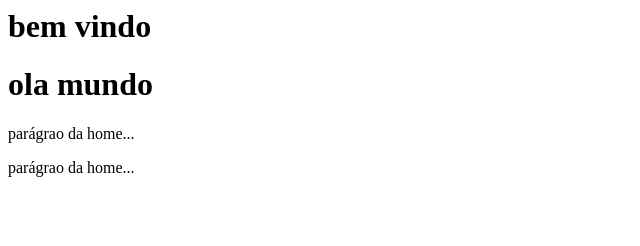
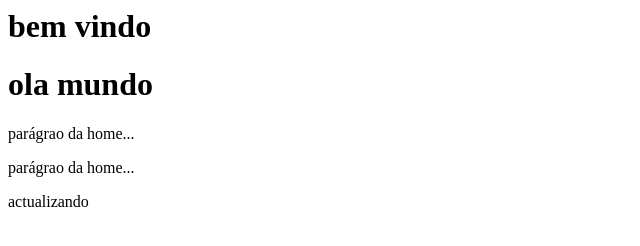
Before and after one commit to rodino2002/curso_github, a plain HTML site: page index.html in a window 1280 px wide. Shown: the whole page, without its empty margins (0-640 px from the left). Drawn offline with Linux system fonts and the light colour scheme.

Commit message:
actualizando o main

```diff
--- a/index.html
+++ b/index.html
@@ -6,3 +6,4 @@
 <p>
     parágrao da home...
 </p>
+<div class="container">actualizando</div>
```
